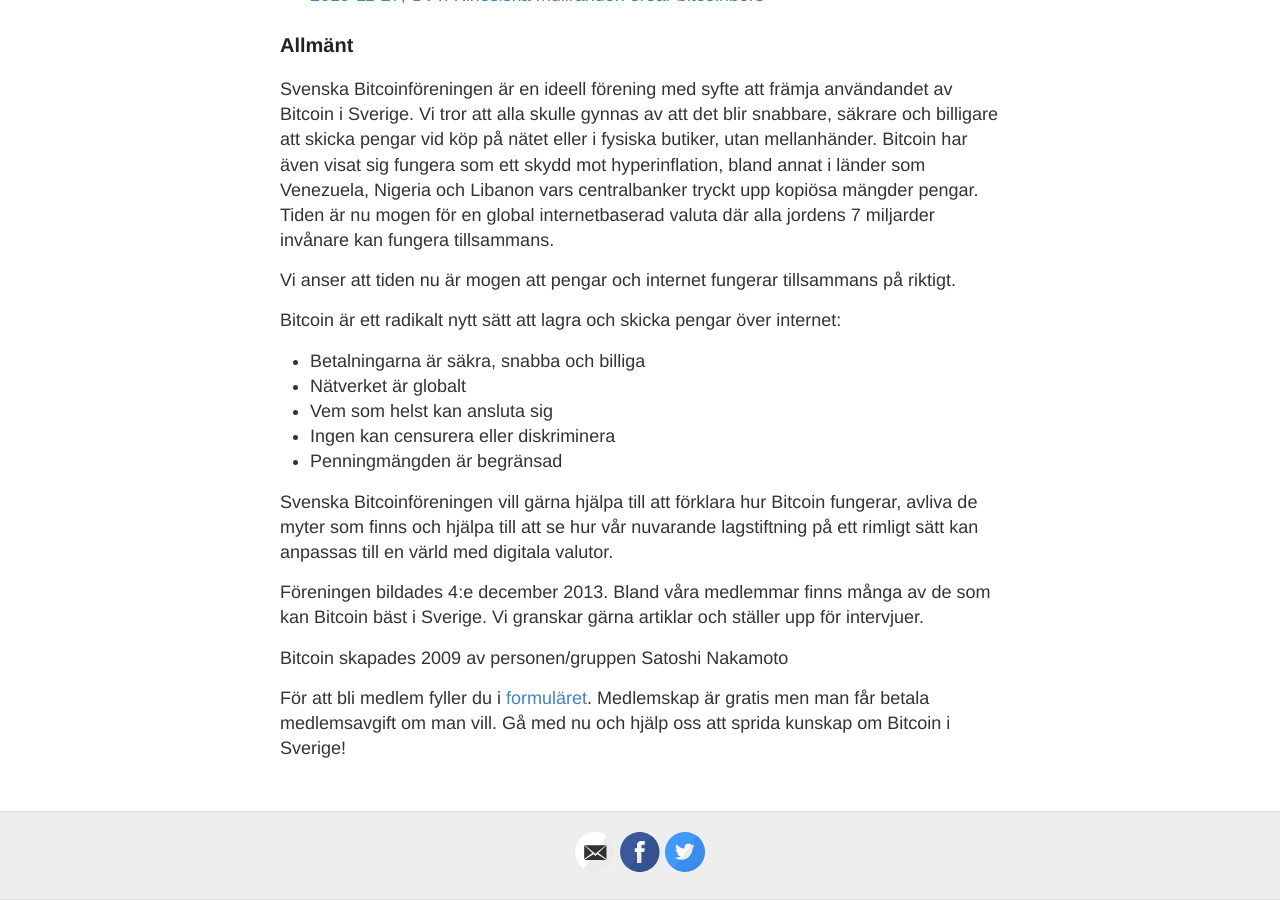
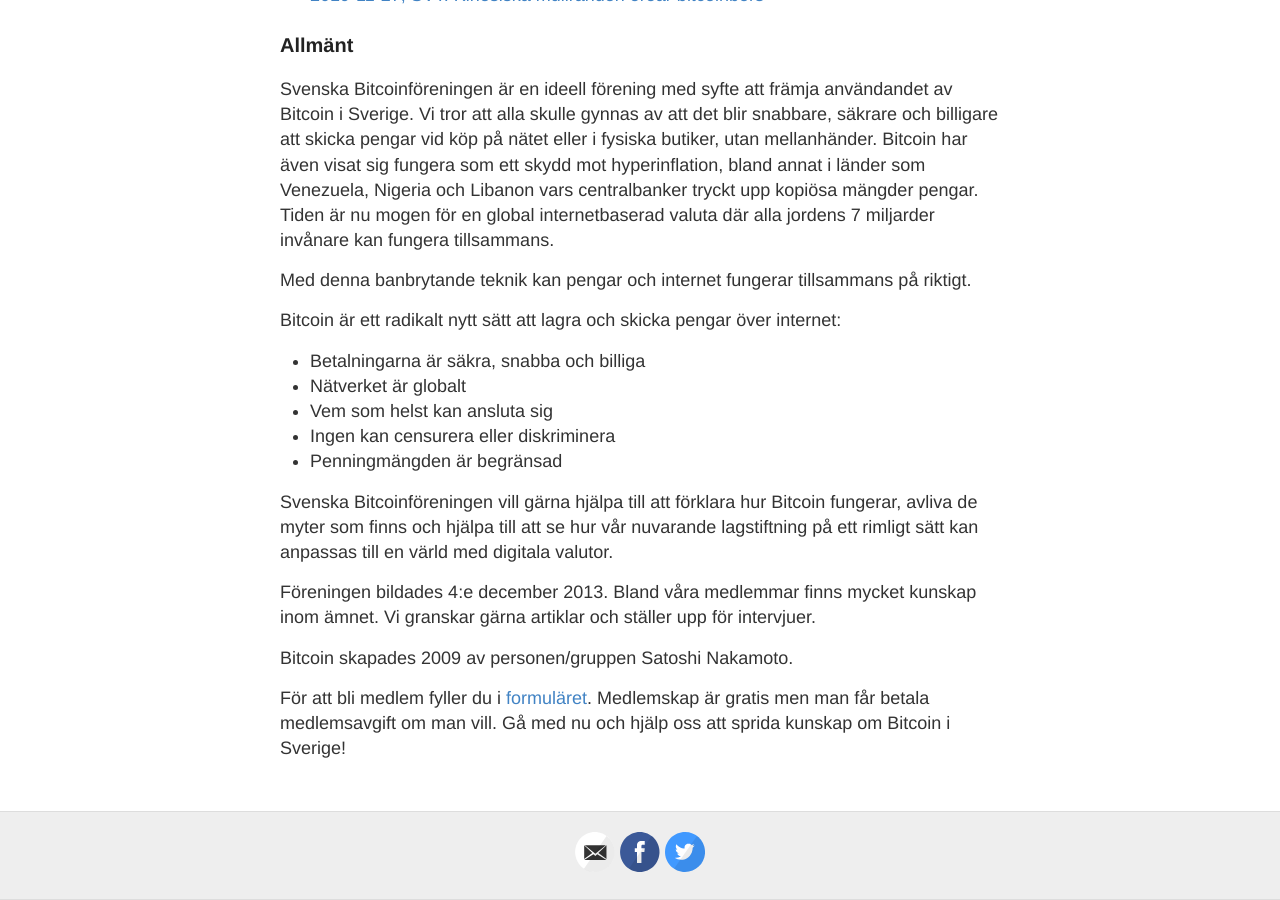
Before and after one commit to bitcoinforeningen/bitcoinforeningen.github.io, a Jekyll site: the page built from index.md, in a window 1280 px wide and 900 px high, scrolled down 825 px. Built offline with Jekyll 4.4.1, drawn with Linux system fonts in a browser that asks for light colours.

Commit message:
Update index.md

```diff
--- a/index.md
+++ b/index.md
@@ -5,7 +5,7 @@ permalink: /
 ---
 
 ### Senaste Nytt:
-- [2023-01-14, Save the date 25 mars: Bitcoinsymposium 2023]({% link _posts/2022-11-29-julbord.md %})
+- [2023-01-14, Save the date 25 mars: Bitcoinsymposium 2023]({% link _posts/2023-01-14-symposium.md %})
 - [2022-11-29, Traditionsenligt julbord]({% link _posts/2022-11-29-julbord.md %})
 - [2022-08-27, Medlemsworkshop i Stockholm 1 oktober]({% link _posts/2022-08-26-medlemsworkshop.md %})
 - [2022-07-22, Artikel: Finansiella privilegier förblindar - del 3](https://www.bitcoin.se/articles/finansiella-privilegier-forblindar-del-3)
@@ -27,7 +27,7 @@ permalink: /
 ### Allmänt
 Svenska Bitcoinföreningen är en ideell förening med syfte att främja användandet av Bitcoin i Sverige. Vi tror att alla skulle gynnas av att det blir snabbare, säkrare och billigare att skicka pengar vid köp på nätet eller i fysiska butiker, utan mellanhänder. Bitcoin har även visat sig fungera som ett skydd mot hyperinflation, bland annat i länder som Venezuela, Nigeria och Libanon vars centralbanker tryckt upp kopiösa mängder pengar. Tiden är nu mogen för en global internetbaserad valuta där alla jordens 7 miljarder invånare kan fungera tillsammans.
 
-Vi anser att tiden nu är mogen att pengar och internet fungerar tillsammans på riktigt.
+Med denna banbrytande teknik kan pengar och internet fungerar tillsammans på riktigt.
 
 Bitcoin är ett radikalt nytt sätt att lagra och skicka pengar över internet:
 - Betalningarna är säkra, snabba och billiga
@@ -38,8 +38,8 @@ Bitcoin är ett radikalt nytt sätt att lagra och skicka pengar över internet:
 
 Svenska Bitcoinföreningen vill gärna hjälpa till att förklara hur Bitcoin fungerar, avliva de myter som finns och hjälpa till att se hur vår nuvarande lagstiftning på ett rimligt sätt kan anpassas till en värld med digitala valutor.
 
-Föreningen bildades 4:e december 2013. Bland våra medlemmar finns många av de som kan Bitcoin bäst i Sverige. Vi granskar gärna artiklar och ställer upp för intervjuer.
+Föreningen bildades 4:e december 2013. Bland våra medlemmar finns mycket kunskap inom ämnet. Vi granskar gärna artiklar och ställer upp för intervjuer.
 
-Bitcoin skapades 2009 av personen/gruppen Satoshi Nakamoto
+Bitcoin skapades 2009 av personen/gruppen Satoshi Nakamoto.
 
 För att bli medlem fyller du  i [formuläret](./ansoekan). Medlemskap är gratis men man får betala medlemsavgift om man vill. Gå med nu och hjälp oss att sprida kunskap om Bitcoin i  Sverige!
```
